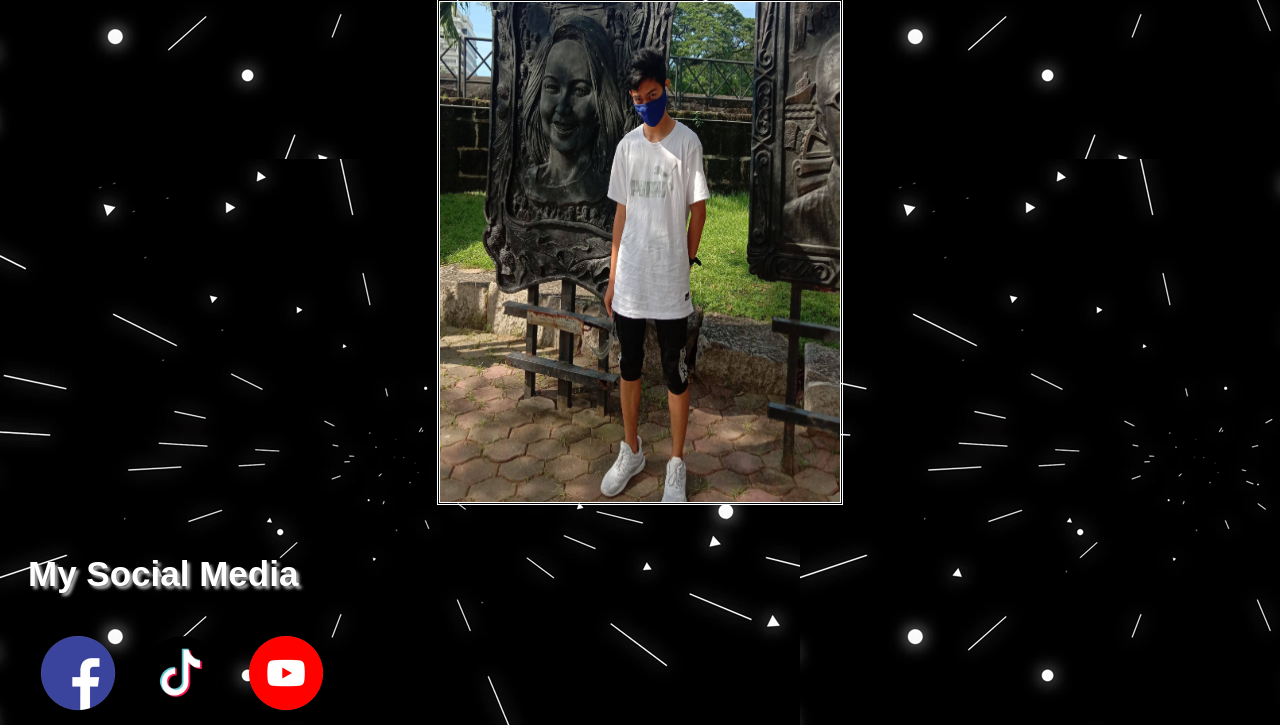
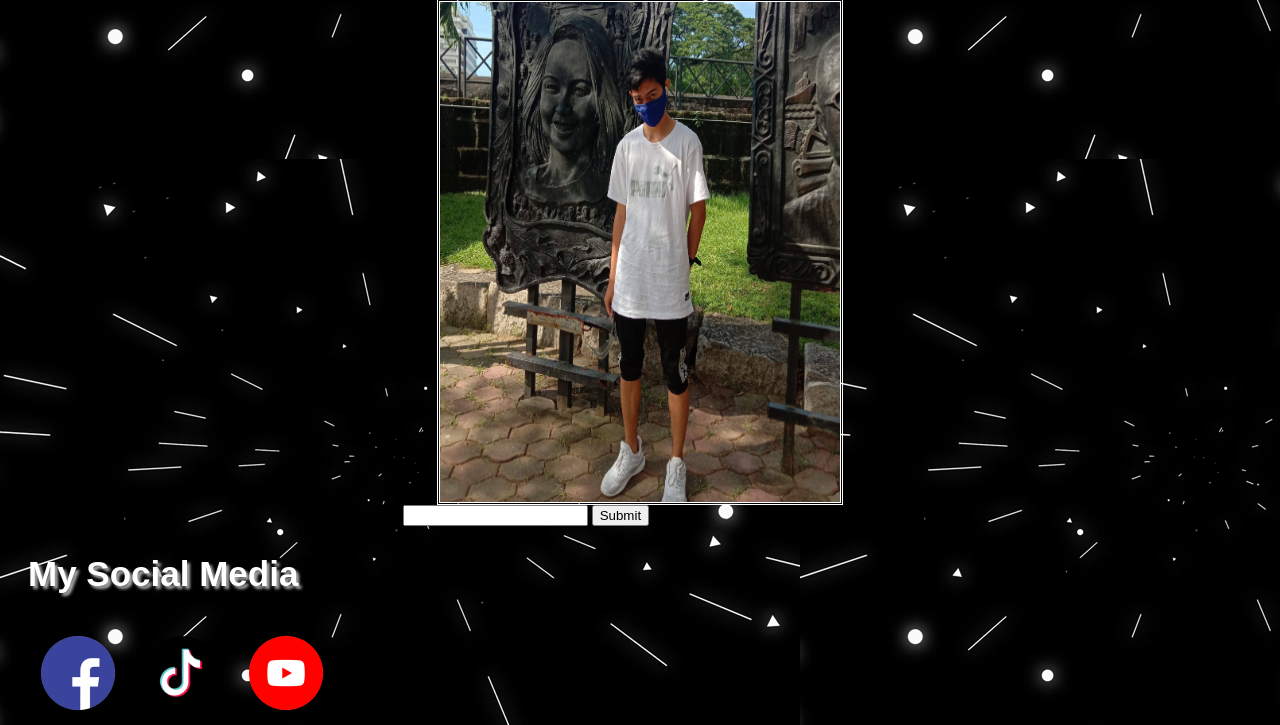
Before and after one commit to hsusana20/lab2, a PHP site: page /welcome.php in a window 1280 px wide; the page is wider, and only the part inside the window is pictured. Shown: the part 441-1166 px from the top of that part. Run offline with PHP 8.4, Linux system fonts and the light colour scheme; some web fonts are replaced.

Commit message:
W3 Schools PHP Lesson Superglobals

```diff
--- a/week 8/welcome.php
+++ b/week 8/welcome.php
@@ -9,10 +9,10 @@
    <img src="ling.gif" alt="ling" style="width:200px;height:200px;">
    </div>
 <nav>
-   <a href="welcome.html">Home</a>
-   <a href="index.html">About Me</a>
-   <a href="family.html">My Family</a>
-   <a href="my pets.html">My Pets</a>
+   <a href="welcome.php">Home</a>
+   <a href="index.php">About Me</a>
+   <a href="family.php">My Family</a>
+   <a href="my pets.php">My Pets</a>
 </nav>
 </header>
 <style>
@@ -145,6 +145,24 @@ function checkTime(i) {
    <a href="https://www.youtube.com/channel/UCJSfFWsiw49X7JA1GBBXjwQ" target="_blank"><img src="yt.gif" alt="yt icon" style="width:100px;height:100px;"></a>
 </div>
 
+<div id = "div2">
+     <form method="post" action="<?php echo $_SERVER['PHP_SELF'];?>">
+       Name: <input type="text" name="fname">
+       <input type="submit">
+     </form>
+
+     <?php
+     if ($_SERVER["REQUEST_METHOD"] == "POST") {
+         // collect value of input field
+         $name = $_POST['fname'];
+         if (empty($name)) {
+             echo "Name is empty";
+         } else {
+             echo $name;
+         }
+}
+?>
+
 
 
 
```
